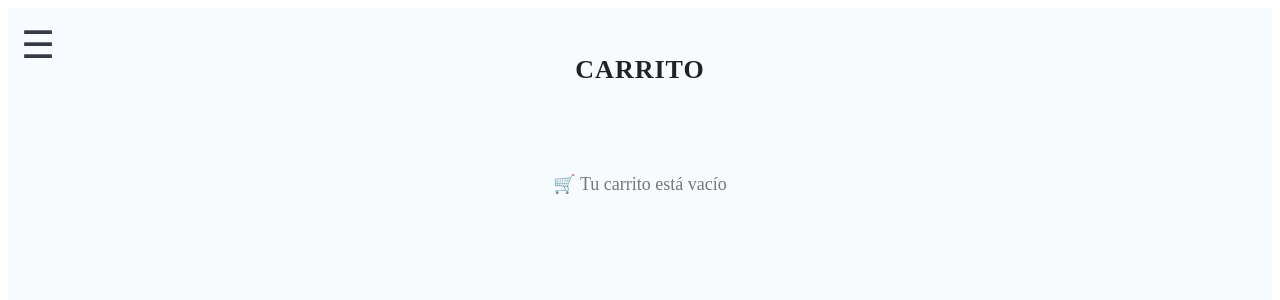
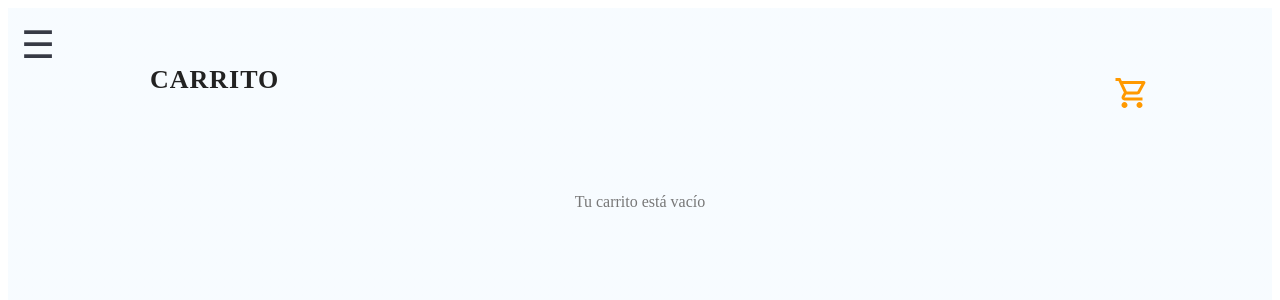
Before and after one commit to greverom/my-store, a React (Vite) app: page /cart in a window 1280 px wide. Shown: the top 300 px of the page. Built offline with nearby package versions, Linux system fonts and the light colour scheme.

Commit message:
icono cart componente agregado

```diff
--- /dev/null
+++ b/src/components/cart/cartIcon.tsx
@@ -0,0 +1,23 @@
+import { Link } from "react-router-dom";
+import { useCart } from "../../hooks/Cart/useCart";
+import { CartIconContainer, CartBadge, CartIconStyled } from "../../styles/cart.style";
+import { CartIcon as ShoppingCartIcon } from "../../assets/icons/icons";
+
+export const CartIcon = () => {
+  const { cart } = useCart();
+
+  const totalItems = cart.reduce((acc, item) => acc + (item.quantity || 1), 0);
+
+  return (
+    <CartIconContainer>
+      <Link to="/cart">
+        <CartIconStyled>
+          <ShoppingCartIcon />
+        </CartIconStyled>
+        {totalItems > 0 && <CartBadge>{totalItems}</CartBadge>}
+      </Link>
+    </CartIconContainer>
+  );
+};
+
+export default CartIcon;
--- a/src/components/cart/cartList.tsx
+++ b/src/components/cart/cartList.tsx
@@ -15,7 +15,7 @@ const CartList = () => {
                   onDecrease={decreaseQuantity}
                   onRemove={removeFromCart} />)
       ) : (
-        <EmptyMessage>🛒 Tu carrito está vacío</EmptyMessage>
+        <EmptyMessage>Tu carrito está vacío</EmptyMessage>
       )}
     </CartListContainer>
   );
--- a/src/pages/cart.tsx
+++ b/src/pages/cart.tsx
@@ -1,11 +1,16 @@
+import { CartIcon } from "../components/cart/cartIcon";
 import CartList from "../components/cart/cartList";
+import { CartHeader } from "../styles/cart.style";
 import { Container, Title } from "../styles/shopping.style";
 
 export const Cart = () => {
 
   return (
     <Container>
-      <Title>Carrito</Title>
+      <CartHeader>
+        <Title>Carrito</Title>
+        <CartIcon/>
+      </CartHeader>
       <CartList />
     </Container>
   );
--- a/src/pages/shopping.tsx
+++ b/src/pages/shopping.tsx
@@ -1,10 +1,18 @@
+import CartIcon from "../components/cart/cartIcon";
 import ProductList from "../components/product/productList";
+import { useCart } from "../hooks/Cart/useCart";
+import { CartHeader } from "../styles/cart.style";
 import { Container, Title } from "../styles/shopping.style";
 
 const Shopping = () => {
+  const { cart } = useCart();
+
   return (
     <Container>
-      <Title>Nuestros Productos</Title>
+      <CartHeader>
+        <Title>Nuestros Productos</Title>
+        {cart.length > 0 && <CartIcon/>}
+      </CartHeader>
       <ProductList />
     </Container>
   );
--- a/src/styles/cart.style.ts
+++ b/src/styles/cart.style.ts
@@ -20,38 +20,16 @@ export const CartItemDetails = styled.div`
 `;
 
 export const CartItemTitle = styled.h4`
-  font-size: 14px;
+  font-size: 12px;
+  text-align: left;
   margin: 0;
-  color: #333;
 `;
 
 export const CartItemPrice = styled.p`
-  font-size: 14px;
-  color: #007bff;
+  font-size: 12px;
+  text-align: left;
   margin: 5px 0 0;
 `;
-
-export const DeleteButton = styled.button`
-  background: #ff0000;
-  color: white;
-  border: none;
-  padding: 5px 10px;
-  border-radius: 5px;
-  cursor: pointer;
-  display: flex;
-  align-items: center;
-  justify-content: center;
-  transition: background 0.3s ease-in-out;
-
-  &:hover {
-    background: #cc0000;
-  }
-
-  svg {
-    font-size: 16px;
-  }
-`;
-
 
 export const CartListContainer = styled.div`
   display: flex;
@@ -62,7 +40,7 @@ export const CartListContainer = styled.div`
 
 export const EmptyMessage = styled.p`
   text-align: center;
-  font-size: 18px;
+  font-size: 16px;
   color: #777;
   margin-top: 20px;
 `;
@@ -74,7 +52,6 @@ export const QuantityControls = styled.div`
   gap: 10px;
 `;
 
-// Botón de cantidad
 export const QuantityButton = styled.button`
   width: 30px;
   height: 30px;
@@ -89,12 +66,61 @@ export const QuantityButton = styled.button`
     background: #ff6600;
   }
   svg {
-    font-size: 14px;
+    font-size: 13px;
   }
 `;
 
-// Texto de cantidad
 export const QuantityText = styled.span`
-  font-size: 16px;
-  font-weight: bold;
+  font-size: 14px;
 `;
+
+
+export const CartIconContainer = styled.div`
+  position: relative;
+  display: inline-block;
+`;
+
+export const CartIconStyled = styled.div`
+  width: 36px;
+  height: 36px;
+  display: flex;
+  align-items: center;
+  justify-content: center;
+  cursor: pointer;
+
+  svg {
+    width: 100%;
+    height: 100%;
+    fill: #ff9900;
+    transition: transform 0.2s ease-in-out;
+
+    &:hover {
+      transform: scale(1.1);
+      fill: #ff6600;
+    }
+  }
+`;
+
+export const CartBadge = styled.span`
+  position: absolute;
+  top: -5px;
+  right: -5px;
+  background: grey;
+  color: white;
+  font-size: 12px;
+  border-radius: 50%;
+  width: 18px;
+  height: 18px;
+  display: flex;
+  align-items: center;
+  justify-content: center;
+`;
+
+export const CartHeader = styled.div`
+  display: flex;
+  justify-content: space-between;
+  align-items: center;
+  width: 100%;
+  position: relative;
+  padding: 10px;
+`;
```
